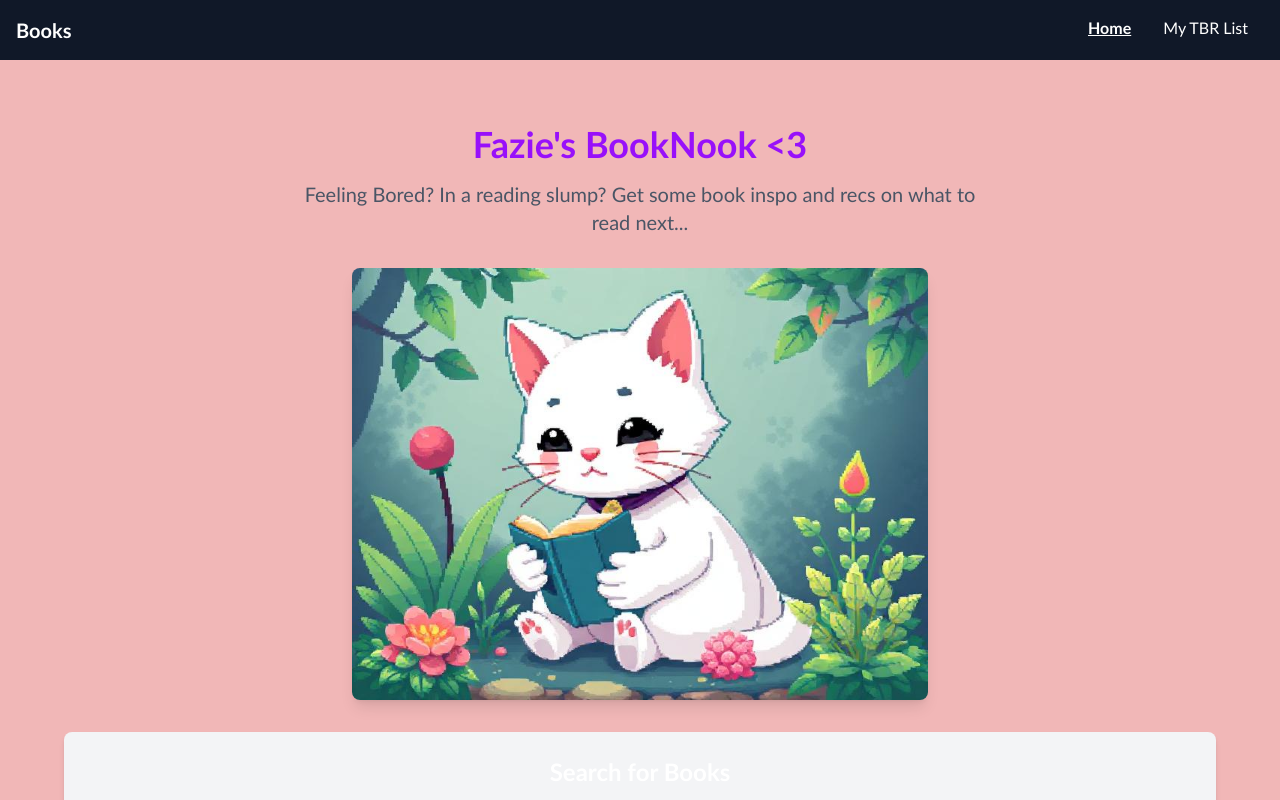
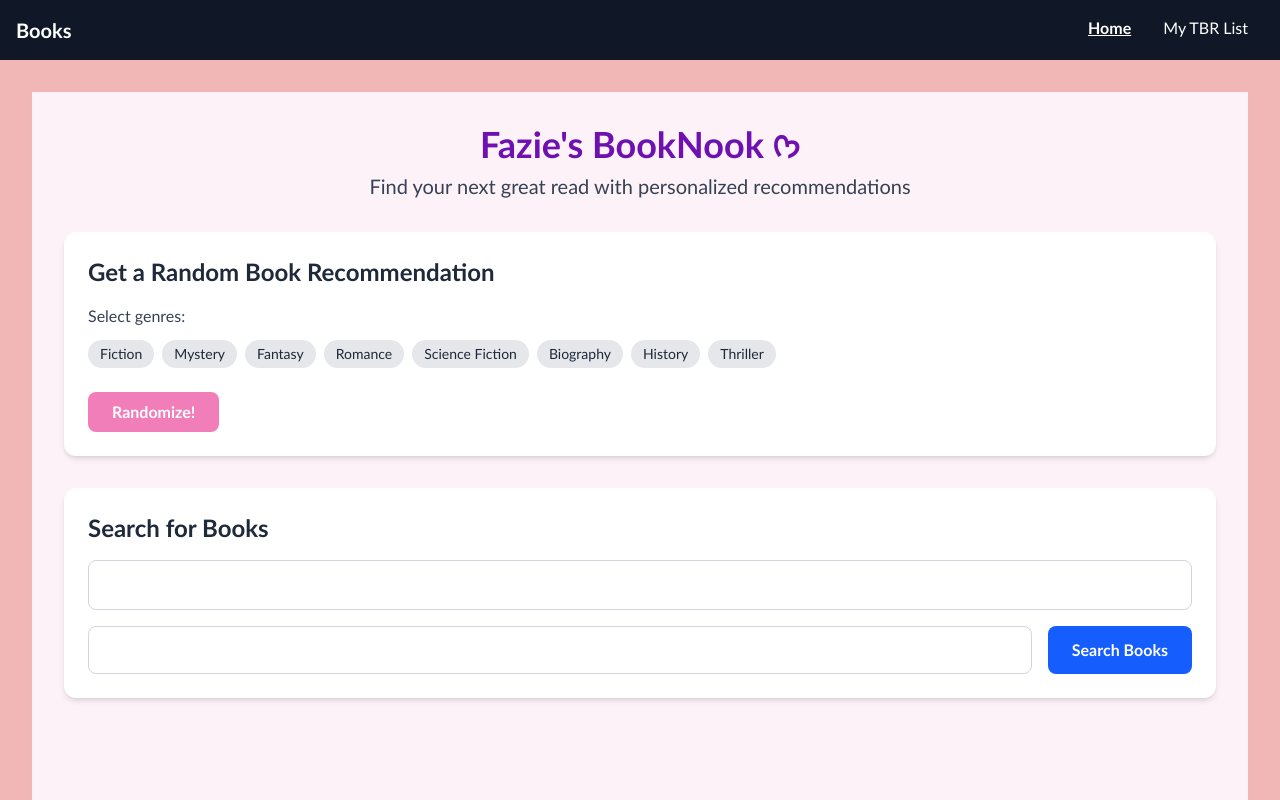
Before and after one commit to Faziee/booknook, a Next.js app: page / in a window 1280 px wide. Shown: the top 800 px of the page. Built offline with nearby package versions, Linux system fonts and the light colour scheme.

Commit message:
reimported tailwind and addedrandomize feature

```diff
--- a/next.config.mjs
+++ b/next.config.mjs
@@ -16,5 +16,4 @@ const nextConfig = {
     },
 };
 
-
 export default nextConfig;
--- a/package.json
+++ b/package.json
@@ -1,5 +1,5 @@
 {
-  "name": "my-tbr-tracker",
+  "name": "booknook",
   "version": "0.1.0",
   "private": true,
   "scripts": {
@@ -11,13 +11,13 @@
   "dependencies": {
     "react": "^19.0.0",
     "react-dom": "^19.0.0",
-    "next": "15.2.3"
+    "next": "15.3.1"
   },
   "devDependencies": {
     "@tailwindcss/postcss": "^4",
     "tailwindcss": "^4",
     "eslint": "^9",
-    "eslint-config-next": "15.2.3",
+    "eslint-config-next": "15.3.1",
     "@eslint/eslintrc": "^3"
   }
 }
--- a/src/app/books/page.js
+++ b/src/app/books/page.js
@@ -2,7 +2,7 @@
 
 import { useState, useEffect } from "react";
 import { searchBooks } from "../services/booksApi";
-import BookList from "../../components/BookList";
+import BookList from "../components/BookList";
 
 const BooksPage = () => {
   const [books, setBooks] = useState([]);
--- a/src/app/components/AddToTBRButton.js
+++ b/src/app/components/AddToTBRButton.js
@@ -3,7 +3,7 @@
 import { useTBR } from "../context/TBRContext";
 
 export default function AddToTBRButton({ book }) {
-  const { addToTBR } = useTBR(); // Now we can safely use this inside a Client Component
+  const { addToTBR } = useTBR();
 
   const handleAddToTBR = () => {
     addToTBR(book);
--- a/src/app/components/TBRList.js
+++ /dev/null
@@ -1,74 +0,0 @@
-"use client";
-
-import Image from 'next/image';
-import { useState, useEffect } from "react";
-
-export default function TBRList() {
-  const [tbr, setTBR] = useState([]); // TBR list state
-  const [read, setRead] = useState([]); // Read list state
-
-  // Load from local storage when the component mounts
-  useEffect(() => {
-    const savedTBR = JSON.parse(localStorage.getItem("tbr")) || [];
-    const savedRead = JSON.parse(localStorage.getItem("read")) || [];
-    setTBR(savedTBR);
-    setRead(savedRead);
-  }, []);
-
-  // Save to local storage when the lists change
-  useEffect(() => {
-    localStorage.setItem("tbr", JSON.stringify(tbr));
-    localStorage.setItem("read", JSON.stringify(read));
-  }, [tbr, read]);
-
-  // Move book to the Read Pile
-  function markAsRead(book) {
-    setTBR(tbr.filter((b) => b.key !== book.key)); // Remove from TBR
-    setRead([...read, book]); // Add to Read
-  }
-
-  return (
-    <div>
-      {/* TBR Section */}
-      <h2 className="text-2xl font-semibold">📖 TBR List</h2>
-      {tbr.length === 0 ? (
-        <p>No books in TBR.</p>
-      ) : (
-        tbr.map((book) => (
-          <div key={`${book.key}-${book.cover_i}`} className="p-4 border rounded-lg shadow-md bg-gray-100">
-            {book.cover_i && (
-              <Image
-                src={`https://covers.openlibrary.org/b/id/${book.cover_i}-L.jpg`}
-                alt={book.title}
-                className="w-32 h-48 mb-4 rounded"
-              />
-            )}
-            <h3 className="text-lg font-semibold">{book.title}</h3>
-            <p className="text-sm">By {book.author_name?.[0] || "Unknown"}</p>
-            <button
-              className="mt-2 px-4 py-2 bg-pink-500 text-white rounded"
-              onClick={() => markAsRead(book)} // Moves to Read
-            >
-              ✔️ Mark as Read
-            </button>
-          </div>
-        ))
-      )}
-
-      {/* Read Pile Section */}
-      <h2 className="text-2xl font-semibold mt-6">✔️ Read Pile</h2>
-      {read.length === 0 ? <p>No books finished yet.</p> : read.map((book) => (
-        <div key={book.key} className="p-4 border rounded-lg shadow-md bg-green-100">
-          {book.cover_i && (
-            <Image
-              src={`https://covers.openlibrary.org/b/id/${book.cover_i}-L.jpg`}
-              alt={book.title}
-              className="w-32 h-48 mb-4 rounded"
-            />
-          )}
-          <h3>{book.title}</h3>
-        </div>
-      ))}
-    </div>
-  );
-}
--- a/src/app/page.js
+++ b/src/app/page.js
@@ -1,32 +1,42 @@
 "use client";
-
 import { useState, useEffect, useCallback } from "react";
-import { searchBooks } from "../services/booksApi";
+import { searchBooks } from "./services/booksApi";
 import Link from "next/link";
 import Image from 'next/image';
 
 const HomePage = () => {
+  // State for search functionality
   const [books, setBooks] = useState([]);
   const [searchQuery, setSearchQuery] = useState("");
-  const [pageRange, setPageRange] = useState({ min: 100, max: 500 });
+  const [selectedGenre, setSelectedGenre] = useState("");
   const [loading, setLoading] = useState(false);
-  const [selectedGenre, setSelectedGenre] = useState("");
   const [error, setError] = useState(null);
 
+  // State for random book functionality
+  const [randomBook, setRandomBook] = useState(null);
+  const [selectedGenres, setSelectedGenres] = useState([]);
+  const [randomLoading, setRandomLoading] = useState(false);
+
   const genres = [
-    "Fiction", "Non-Fiction", "Mystery", "Fantasy",
+    "Fiction", "Mystery", "Fantasy",
     "Romance", "Science Fiction", "Biography", "History", "Thriller"
   ];
 
+  // Search handlers
   const handleSearch = (e) => setSearchQuery(e.target.value);
-
-  const handlePageRangeChange = (event) => {
-    const { name, value } = event.target;
-    setPageRange(prev => ({ ...prev, [name]: Number(value) }));
-  };
 
   const handleGenreChange = (e) => setSelectedGenre(e.target.value);
 
+  // Random book handlers
+  const handleRandomGenreToggle = (genre) => {
+    setSelectedGenres(prev =>
+      prev.includes(genre)
+        ? prev.filter(g => g !== genre)
+        : [...prev, genre]
+    );
+  };
+
+  // Fetch books for search
   const loadBooks = useCallback(async () => {
     setLoading(true);
     setError(null);
@@ -34,8 +44,8 @@ const HomePage = () => {
       const results = await searchBooks({
         query: searchQuery,
         genre: selectedGenre,
-        minPages: pageRange.min,
-        maxPages: pageRange.max,
+        minPages: 0,
+        maxPages: 5000,
         apiKey: process.env.NEXT_PUBLIC_GOOGLE_BOOKS_API_KEY
       });
       setBooks(results);
@@ -45,8 +55,35 @@ const HomePage = () => {
     } finally {
       setLoading(false);
     }
-  }, [searchQuery, selectedGenre, pageRange.min, pageRange.max]);
+  }, [searchQuery, selectedGenre]);
 
+  // Fetch random book
+  const getRandomBook = async () => {
+    setRandomLoading(true);
+    setError(null);
+    try {
+      const results = await searchBooks({
+        query: '',
+        genre: selectedGenres.join('|'),
+        minPages: 0,
+        maxPages: 5000,
+        apiKey: process.env.NEXT_PUBLIC_GOOGLE_BOOKS_API_KEY
+      });
+
+      if (results.length > 0) {
+        const randomIndex = Math.floor(Math.random() * results.length);
+        setRandomBook(results[randomIndex]);
+      } else {
+        setError("No books found for selected genres");
+      }
+    } catch (err) {
+      setError(err.message);
+    } finally {
+      setRandomLoading(false);
+    }
+  };
+
+  // Load books when search criteria changes
   useEffect(() => {
     if (searchQuery || selectedGenre) {
       const timer = setTimeout(() => {
@@ -57,39 +94,120 @@ const HomePage = () => {
   }, [loadBooks, searchQuery, selectedGenre]);
 
   return (
-    <div className="container p-8 space-y-8">
-      <div className="flex flex-col items-center text-center space-y-4">
-        <h1 className="text-4xl font-extrabold text-purple-600">Fazie&apos;s BookNook &lt;3</h1>
-        <p className="text-xl text-gray-600 max-w-2xl mx-auto">
-          Feeling Bored? In a reading slump? Get some book inspo and recs on what to read next...
+    <div className="min-h-screen bg-pink-50 p-4 md:p-8">
+      {/* Header */}
+      <header className="text-center mb-8">
+        <h1 className="text-3xl md:text-4xl font-bold text-purple-800 mb-2">
+          Fazie's BookNook <span className="text-3xl">ᡣ𐭩</span>
+        </h1>
+        <p className="text-lg md:text-xl text-gray-700 max-w-2xl mx-auto">
+          Find your next great read with personalized recommendations
         </p>
+      </header>
+
+      {/* Main Content */}
+      <main className="max-w-6xl mx-auto space-y-8">
+        {/* Random Book Section */}
+        <section className="bg-white rounded-xl shadow-md p-6">
+          <h2 className="text-2xl font-bold text-gray-800 mb-4">
+            Get a Random Book Recommendation
+          </h2>
+
+          <div className="mb-6">
+            <p className="text-gray-700 mb-3 font-medium">Select genres:</p>
+            <div className="flex flex-wrap gap-2">
+              {genres.map(genre => (
+                <button
+                  key={genre}
+                  onClick={() => handleRandomGenreToggle(genre)}
+                  className={`px-3 py-1 rounded-full text-sm font-medium transition-colors ${
+                    selectedGenres.includes(genre)
+                      ? 'bg-purple-600 text-white'
+                      : 'bg-gray-200 text-gray-800 hover:bg-gray-300'
+                  }`}
+                >
+                  {genre}
+                </button>
+              ))}
+            </div>
           </div>
 
-      <div className="flex justify-center">
+          <div className="flex flex-col sm:flex-row gap-4 items-center">
+            <button
+              onClick={getRandomBook}
+              disabled={selectedGenres.length === 0 || randomLoading}
+              className="px-6 py-2 bg-pink-600 text-white rounded-lg font-bold hover:bg-pink-700 transition disabled:opacity-50 disabled:cursor-not-allowed"
+            >
+              {randomLoading ? "Finding Your Book..." : "Randomize!"}
+            </button>
+
+            {selectedGenres.length > 0 && (
+              <p className="text-sm text-gray-600">
+                Selected: {selectedGenres.join(", ")}
+              </p>
+            )}
+          </div>
+
+          {randomBook && (
+            <div className="mt-6 p-4 bg-purple-50 rounded-lg border border-purple-200">
+              <div className="flex flex-col md:flex-row gap-4">
+                {randomBook.volumeInfo.imageLinks?.thumbnail && (
+                  <div className="flex-shrink-0">
                     <Image
-          src="/images/image3.jpeg"
-          alt="Cozy Book"
-          width={600}
-          height={400}
-          className="w-1/2 rounded-lg shadow-lg object-cover"
+                      src={randomBook.volumeInfo.imageLinks.thumbnail}
+                      alt={randomBook.volumeInfo.title}
+                      width={120}
+                      height={180}
+                      className="rounded-lg shadow-sm"
+                    />
+                  </div>
+                )}
+                <div>
+                  <h3 className="text-lg font-bold text-purple-800 mb-1">
+                    {randomBook.volumeInfo.title}
+                  </h3>
+                  <p className="text-gray-600 mb-2">
+                    {randomBook.volumeInfo.authors?.join(", ") || "Unknown Author"}
+                  </p>
+                  {randomBook.volumeInfo.description && (
+                    <p className="text-gray-700 text-sm line-clamp-3 mb-3">
+                      {randomBook.volumeInfo.description}
+                    </p>
+                  )}
+                  <Link
+                    href={`/books/${randomBook.id}`}
+                    className="inline-block px-4 py-2 bg-white text-purple-600 border border-purple-600 rounded-lg hover:bg-purple-50 transition"
+                  >
+                    View Details
+                  </Link>
+                </div>
+              </div>
+            </div>
+          )}
+        </section>
+
+        {/* Search Section */}
+        <section className="bg-white rounded-xl shadow-md p-6">
+          <h2 className="text-2xl font-bold text-gray-800 mb-4">
+            Search for Books
+          </h2>
+
+          <div className="space-y-4">
+            <div>
+              <input
+                type="text"
+                placeholder="Search by title or author"
+                value={searchQuery}
+                onChange={handleSearch}
+                className="w-full p-3 border border-gray-300 rounded-lg focus:ring-2 focus:ring-purple-500 focus:border-transparent"
               />
             </div>
 
-      <div className="search-section bg-gray-100 p-6 rounded-lg shadow-md">
-        <h2 className="text-2xl font-semibold text-center mb-4">Search for Books</h2>
-        <div className="search-form space-y-4">
-          <input
-            type="text"
-            placeholder="Search books"
-            value={searchQuery}
-            onChange={handleSearch}
-            className="w-full p-3 border rounded-lg shadow-md focus:outline-none"
-          />
-          <div className="flex items-center space-x-4">
+            <div className="flex flex-col sm:flex-row gap-4">
               <select
                 onChange={handleGenreChange}
                 value={selectedGenre}
-              className="w-full p-3 border rounded-lg shadow-md"
+                className="flex-grow p-3 border border-gray-300 rounded-lg focus:ring-2 focus:ring-purple-500 focus:border-transparent"
               >
                 <option value="">All Genres</option>
                 {genres.map((genre) => (
@@ -98,25 +216,39 @@ const HomePage = () => {
                   </option>
                 ))}
               </select>
+
               <button
                 onClick={loadBooks}
                 disabled={loading}
-              className="w-full sm:w-auto px-6 py-3 bg-blue-600 text-white rounded-lg shadow-md hover:bg-blue-700 transition disabled:opacity-50"
+                className="px-6 py-3 bg-blue-600 text-white rounded-lg font-bold hover:bg-blue-700 transition disabled:opacity-50"
               >
-              {loading ? "Searching..." : "Search"}
+                {loading ? "Searching..." : "Search Books"}
               </button>
             </div>
           </div>
+        </section>
+
+        {/* Error Message */}
+        {error && (
+          <div className="p-4 bg-red-100 text-red-700 rounded-lg">
+            {error}
           </div>
+        )}
 
-      {error && <p className="text-red-500 text-center">{error}</p>}
-      {loading && <p className="text-center text-lg text-gray-500">Loading...</p>}
-
-      <div className="book-list-section grid grid-cols-1 sm:grid-cols-2 lg:grid-cols-3 gap-8 mt-8">
+        {/* Search Results */}
+        {books.length > 0 && (
+          <section>
+            <h3 className="text-xl font-semibold text-gray-800 mb-4">
+              Search Results ({books.length})
+            </h3>
+            <div className="grid grid-cols-1 sm:grid-cols-2 lg:grid-cols-3 gap-6">
               {books.map((book) => (
-          <div key={book.id} className="book-card cursor-pointer bg-white p-4 rounded-lg shadow-md hover:shadow-lg transition-shadow">
-            <Link href={`/books/${book.id}`}>
-              <div className="h-48 flex items-center justify-center mb-4">
+                <div
+                  key={book.id}
+                  className="bg-white rounded-lg shadow-md overflow-hidden hover:shadow-lg transition-shadow"
+                >
+                  <Link href={`/books/${book.id}`} className="block h-full">
+                    <div className="h-48 bg-gray-100 flex items-center justify-center p-4">
                       {book.volumeInfo.imageLinks?.thumbnail ? (
                         <Image
                           src={book.volumeInfo.imageLinks.thumbnail}
@@ -126,16 +258,24 @@ const HomePage = () => {
                           className="object-contain h-full"
                         />
                       ) : (
-                  <div className="text-gray-400">No cover available</div>
+                        <span className="text-gray-400">No cover available</span>
                       )}
                     </div>
-              <h3 className="book-title text-lg font-semibold text-gray-700 text-center">
+                    <div className="p-4">
+                      <h4 className="font-medium text-gray-900 line-clamp-2">
                         {book.volumeInfo.title}
-              </h3>
+                      </h4>
+                      <p className="text-sm text-gray-600 mt-1">
+                        {book.volumeInfo.authors?.join(", ") || "Unknown Author"}
+                      </p>
+                    </div>
                   </Link>
                 </div>
               ))}
             </div>
+          </section>
+        )}
+      </main>
     </div>
   );
 };
--- a/src/app/services/booksApi.js
+++ b/src/app/services/booksApi.js
@@ -4,7 +4,7 @@ export const searchBooks = async ({ query, genre, minPages, maxPages, apiKey })
     try {
       const genreFilter = genre ? `subject:${genre}` : '';
       const response = await fetch(
-        `https://www.googleapis.com/books/v1/volumes?q=${query} ${genreFilter}&maxResults=10&key=${apiKey}`
+        `https://www.googleapis.com/books/v1/volumes?q=${query} ${genreFilter}&maxResults=20&key=${apiKey}`
       );
       const data = await response.json();
 
--- a/src/app/tbr/page.js
+++ b/src/app/tbr/page.js
@@ -24,6 +24,8 @@ export default function TBRPage() {
                   <Image
                     src={book.volumeInfo.imageLinks.thumbnail}
                     alt={book.volumeInfo.title}
+                    width={128} // equivalent to w-32
+                    height={192} // equivalent to h-48
                     className="w-32 h-48 object-cover rounded-md"
                   />
                 )}
```
Also changed, not shown: src/app/layout.js (+0 -30 lines), 2 other files (tests, documents, lock files or other folders). Lines whose indentation alone changed are shown as unchanged.
